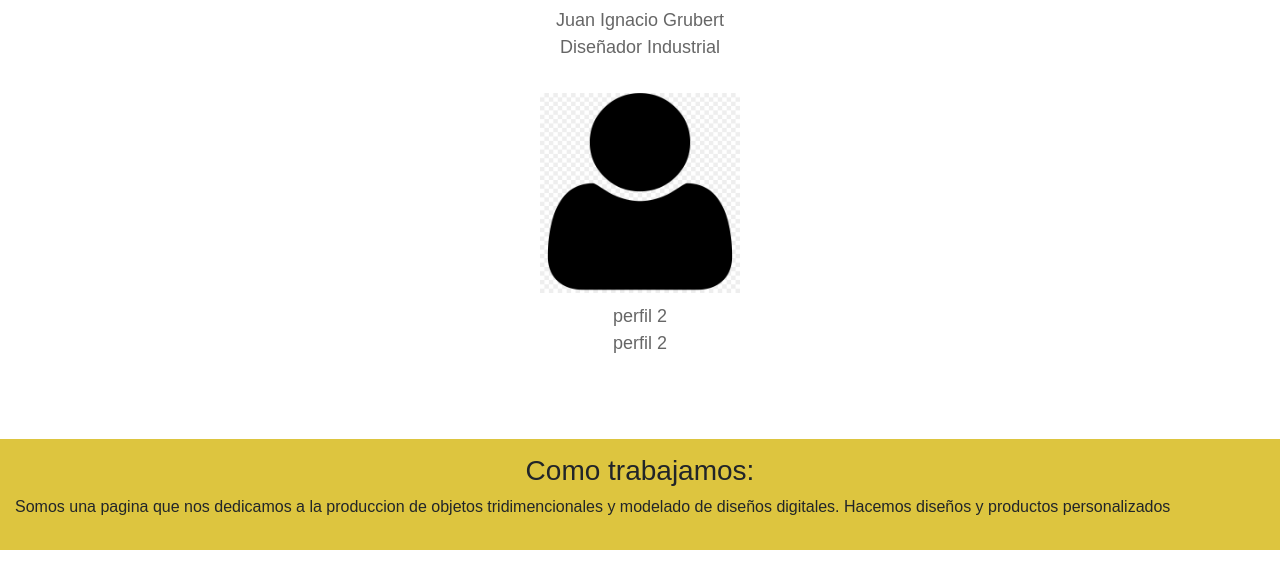
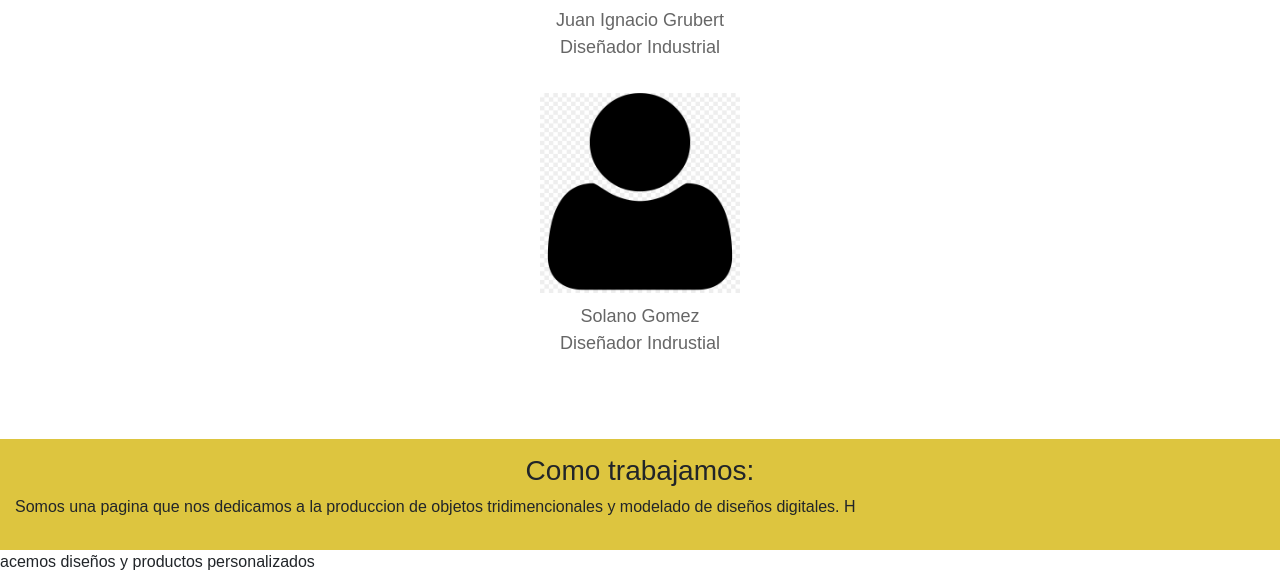
Before and after one commit to Roysandrone1998/ProyectoFinal-Sandrone, a website: page pages/quienes-somos.html in a window 1280 px wide. Shown: the part 658-1236 px from the top of the page. Drawn offline with nearby package versions, Linux system fonts and the light colour scheme; a small style sheet from the web is missing.

Commit message:
metiendo sass

```diff
--- a/pages/quienes-somos.html
+++ b/pages/quienes-somos.html
@@ -5,7 +5,7 @@
     <meta http-equiv="X-UA-Compatible" content="IE=edge">
     <meta name="viewport" content="width=device-width, initial-scale=1.0">
 
-    <title>Document</title>
+    <title>Quienes Somos</title>
     <link rel="stylesheet" href="https://cdnjs.cloudflare.com/ajax/libs/bootstrap/5.3.0/css/bootstrap.min.css" integrity="sha512-KznnlE60Pv63C6TyEJxd+aWsU6PvUswcXhOjGyJb5D5M5L5fhx0xJZdOK1stD8zvG/g+J9A0CUUG+rk3qzoF+Q==" crossorigin="anonymous" referrerpolicy="no-referrer" />
     <link rel="stylesheet" href="https://cdnjs.cloudflare.com/ajax/libs/animate.css/4.1.1/animate.min.css" integrity="sha512-Fv7mJX9D86I7QkKj8uJ7iwMiyrZMKxMkcewW/lzj7O1ki9XchD7VQ2oKu8BvK64CDaPwnZT/aTt3u8KvQ2y94A==" crossorigin="anonymous" referrerpolicy="no-referrer" />
     <script src="https://cdnjs.cloudflare.com/ajax/libs/bootstrap/5.3.0/js/bootstrap.bundle.min.js" integrity="sha512-Wp4O4J4BVf6iX9SMR0l0kKj6SKtuE3qD3krKnOF55jKz+b6rgaKY2EMXH/hUhRKpbzbOJZKjndZfWttZZcO5pA==" crossorigin="anonymous" referrerpolicy="no-referrer"></script>
@@ -64,8 +64,8 @@
                 </div>
                 <div class="text-center">
                     <ul class="perfil">
-                        <li>perfil 2</li>
-                        <li>perfil 2</li>
+                        <li>Solano Gomez</li>
+                        <li>Diseñador Indrustial</li>
                     </ul>
                 </div>
             </div>
@@ -75,8 +75,8 @@
 
 <section class="secQuienes">
     <h3 class="comoTrabajamos">Como trabajamos:</h3>
-    <p>Somos una pagina que nos dedicamos a la produccion de objetos tridimencionales y modelado de diseños digitales. Hacemos diseños y productos personalizados</p>
-</section>
+    <p>Somos una pagina que nos dedicamos a la produccion de objetos tridimencionales y modelado de diseños digitales. H
+</section>acemos diseños y productos personalizados</p>
     <footer> <!--pie de pagina-->
         <div>
             <strong> Buscanos en nuestras redes como:<a href="index.html">ABC 3D</a></strong>
```
Also changed, not shown: index.html (+2 -2 lines), pages/carrito.html (+1 -1 lines), pages/pedidos.html (+1 -1 lines), pages/productos.html (+1 -1 lines).
